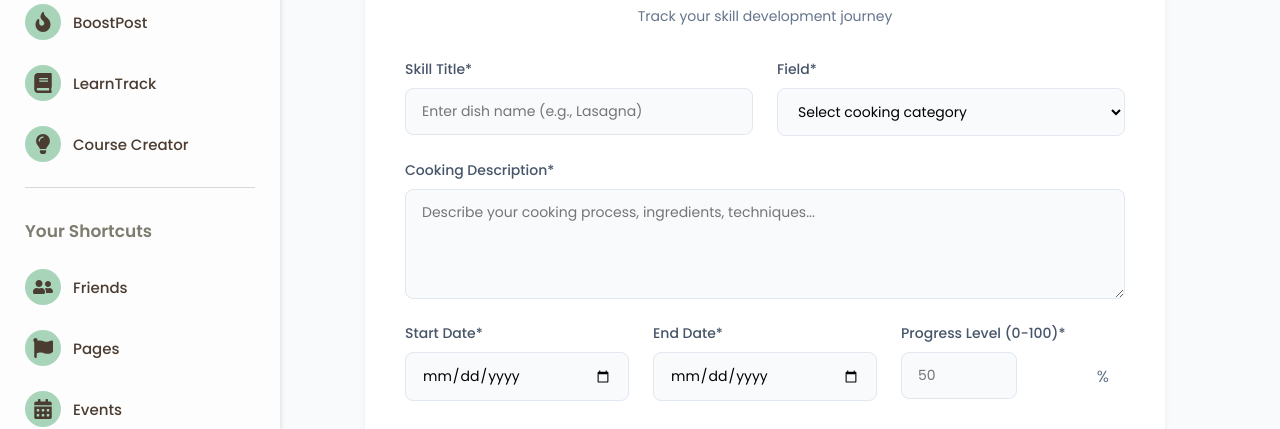
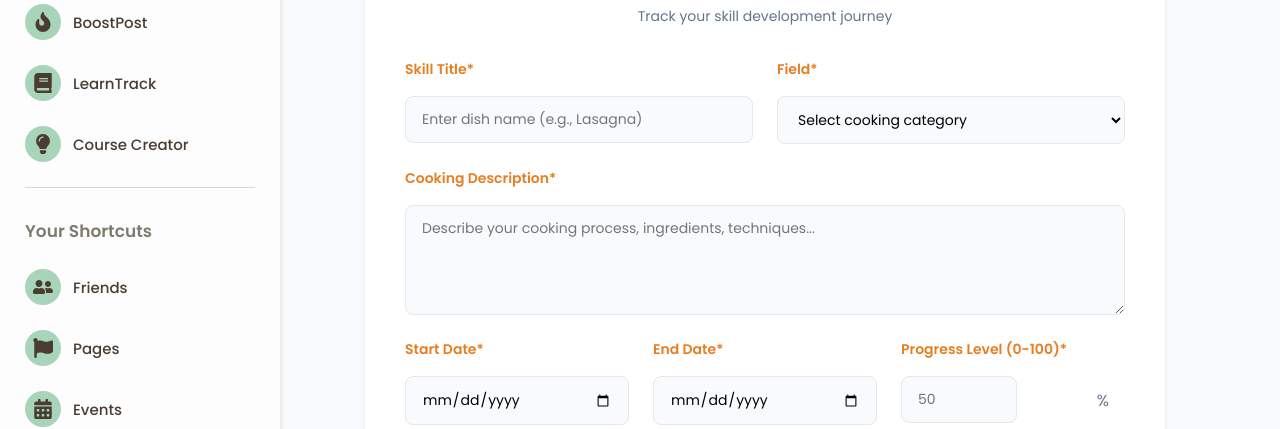
Before and after one commit to ARjayawickrama/CookMaster, a React (Create React App) app in the folder CookMaster-LMS/frontend/: page /addLearningProgress in a window 1280 px wide. Shown: the part 167-596 px from the top of the page. Built offline with nearby package versions, Linux system fonts and the light colour scheme; no server answers; sample sign-in values are in the browser's storage.

Commit message:
change add form

```diff
--- a/CookMaster-LMS/frontend/src/Pages/LearningProgress/AddLearningProgress.js
+++ b/CookMaster-LMS/frontend/src/Pages/LearningProgress/AddLearningProgress.js
@@ -102,7 +102,17 @@ function AddLearningProgress() {
           <form onSubmit={handleSubmit} className="add-learning-progress-form">
   <div className="form-row">
     <div className="form-group">
-                <label htmlFor="skillTitle">Skill Title*</label>
+      <label
+        htmlFor="skillTitle"
+        style={{
+          display: "block",
+          marginBottom: "0.5rem",
+          fontWeight: "600",
+          color: "#e67e22",
+        }}
+      >
+        Skill Title*
+      </label>
       <input
         type="text"
         id="skillTitle"
@@ -115,7 +125,17 @@ function AddLearningProgress() {
     </div>
 
     <div className="form-group">
-                <label htmlFor="field">Field*</label>
+      <label
+        htmlFor="field"
+        style={{
+          display: "block",
+          marginBottom: "0.5rem",
+          fontWeight: "600",
+          color: "#e67e22",
+        }}
+      >
+        Field*
+      </label>
       <select
         id="field"
         name="field"
@@ -133,13 +153,22 @@ function AddLearningProgress() {
         <option value="Steaming">Steaming</option>
         <option value="Frying">Frying</option>
         <option value="Other">Other</option>
-
       </select>
     </div>
   </div>
 
   <div className="form-group">
-              <label htmlFor="description">Cooking Description*</label>
+    <label
+      htmlFor="description"
+      style={{
+        display: "block",
+        marginBottom: "0.5rem",
+        fontWeight: "600",
+        color: "#e67e22",
+      }}
+    >
+      Cooking Description*
+    </label>
     <textarea
       id="description"
       name="description"
@@ -153,7 +182,17 @@ function AddLearningProgress() {
 
   <div className="form-row">
     <div className="form-group">
-                <label htmlFor="startDate">Start Date*</label>
+      <label
+        htmlFor="startDate"
+        style={{
+          display: "block",
+          marginBottom: "0.5rem",
+          fontWeight: "600",
+          color: "#e67e22",
+        }}
+      >
+        Start Date*
+      </label>
       <input
         type="date"
         id="startDate"
@@ -165,7 +204,17 @@ function AddLearningProgress() {
     </div>
 
     <div className="form-group">
-                <label htmlFor="endDate">End Date*</label>
+      <label
+        htmlFor="endDate"
+        style={{
+          display: "block",
+          marginBottom: "0.5rem",
+          fontWeight: "600",
+          color: "#e67e22",
+        }}
+      >
+        End Date*
+      </label>
       <input
         type="date"
         id="endDate"
@@ -184,7 +233,17 @@ function AddLearningProgress() {
     </div>
 
     <div className="form-group">
-                <label htmlFor="level">Progress Level (0-100)*</label>
+      <label
+        htmlFor="level"
+        style={{
+          display: "block",
+          marginBottom: "0.5rem",
+          fontWeight: "600",
+          color: "#e67e22",
+        }}
+      >
+        Progress Level (0-100)*
+      </label>
       <div className="level-input-container">
         <input
           type="number"
@@ -212,12 +271,12 @@ function AddLearningProgress() {
   <button
     type="submit"
     className="submit-button"
-  style={{ backgroundColor: '#ff7733', color: 'white' }}
+    style={{ backgroundColor: "#ff7733", color: "white" }}
   >
     Save Learning Progress
   </button>
+</form>
 
-          </form>
         </div>
       </div>
     </div>
```
Lines whose indentation alone changed are shown as unchanged.
